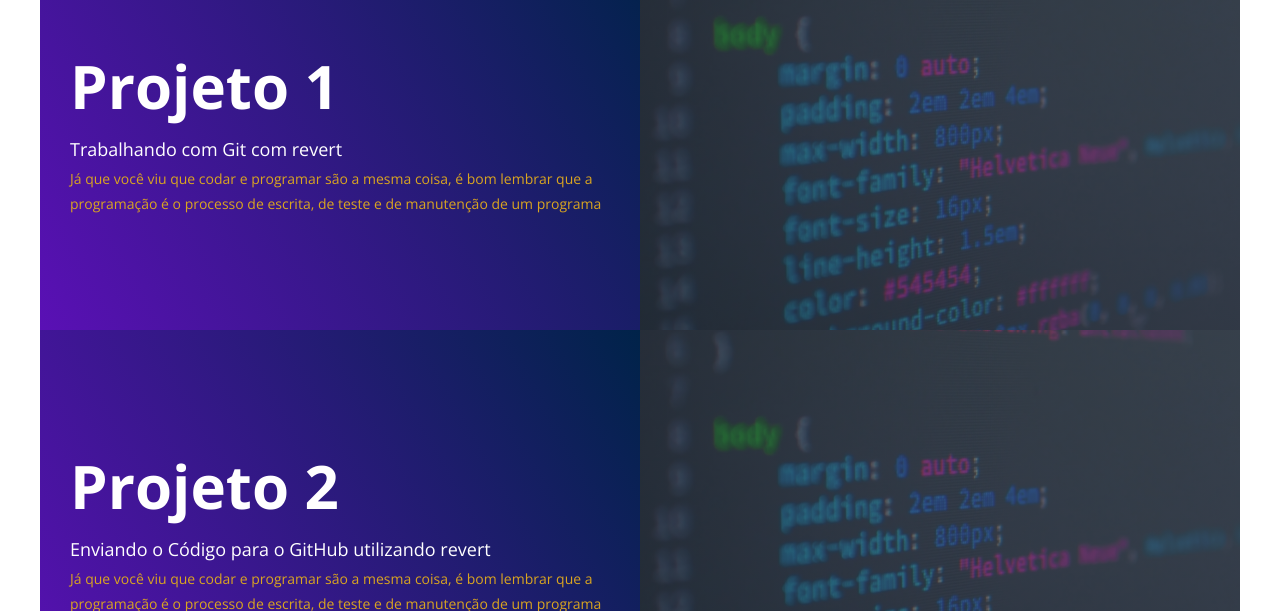
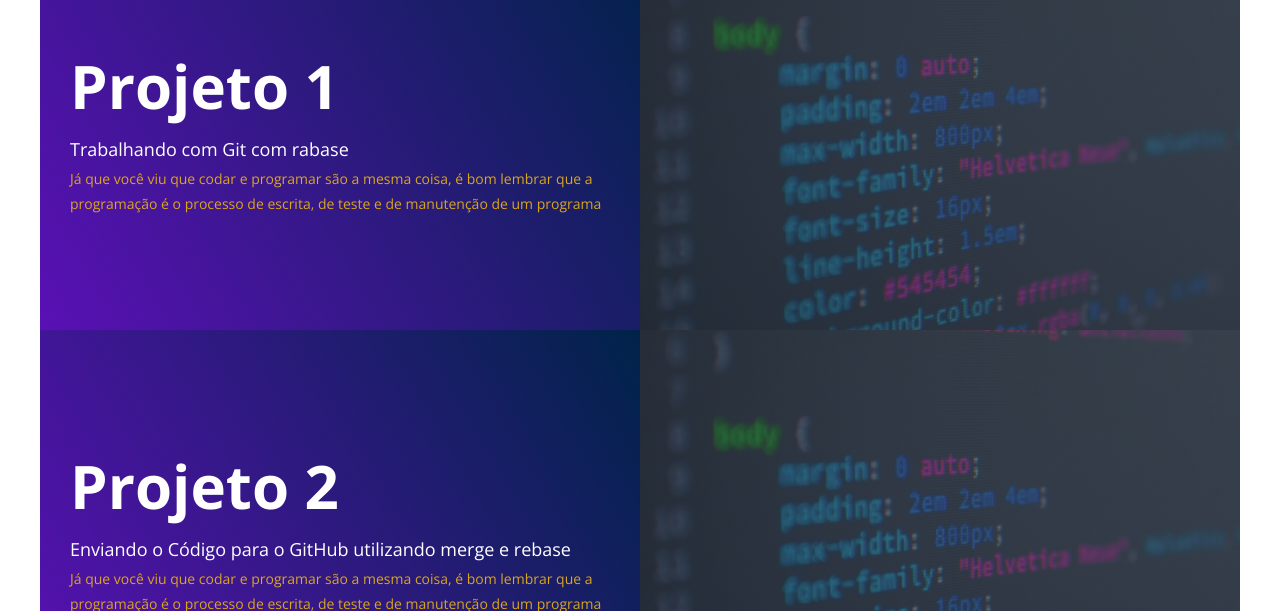
Before and after one commit to paulofcm/portfolio-paulo, a plain HTML site: page index.html in a window 1280 px wide. Shown: the part 1240-1851 px from the top of the page. Drawn offline with nearby package versions, Linux system fonts and the light colour scheme.

Commit message:
Revert "update index.html"
This reverts commit 7372519003e453f1b68a2eff2847b0d89ca75551.

```diff
--- a/index.html
+++ b/index.html
@@ -30,7 +30,7 @@
         <div class="project-item">
           <div class="project-info">
             <h1>Projeto 1</h1>
-            <h2>Trabalhando com Git com revert</h2>
+            <h2>Trabalhando com Git com rabase</h2>
             <p>Já que você viu que codar e programar são a mesma coisa, é bom lembrar que a programação é o processo de
               escrita, de teste e de manutenção de um programa </p>
           </div>
@@ -41,7 +41,7 @@
         <div class="project-item">
           <div class="project-info">
             <h1>Projeto 2</h1>
-            <h2>Enviando o Código para o GitHub utilizando revert</h2>
+            <h2>Enviando o Código para o GitHub utilizando merge e rebase</h2>
             <p>Já que você viu que codar e programar são a mesma coisa, é bom lembrar que a programação é o processo de
               escrita, de teste e de manutenção de um programa </p>
           </div>
```
